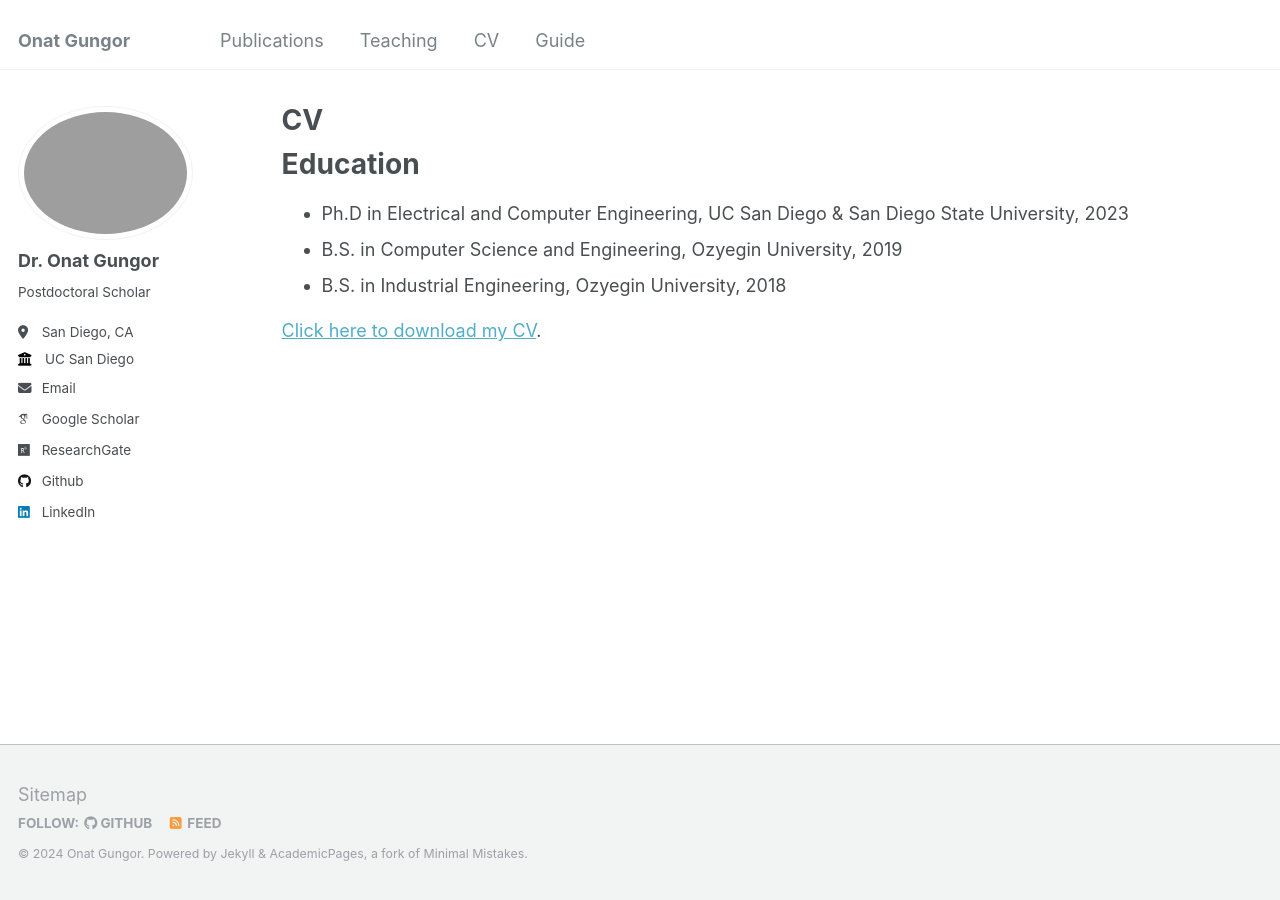
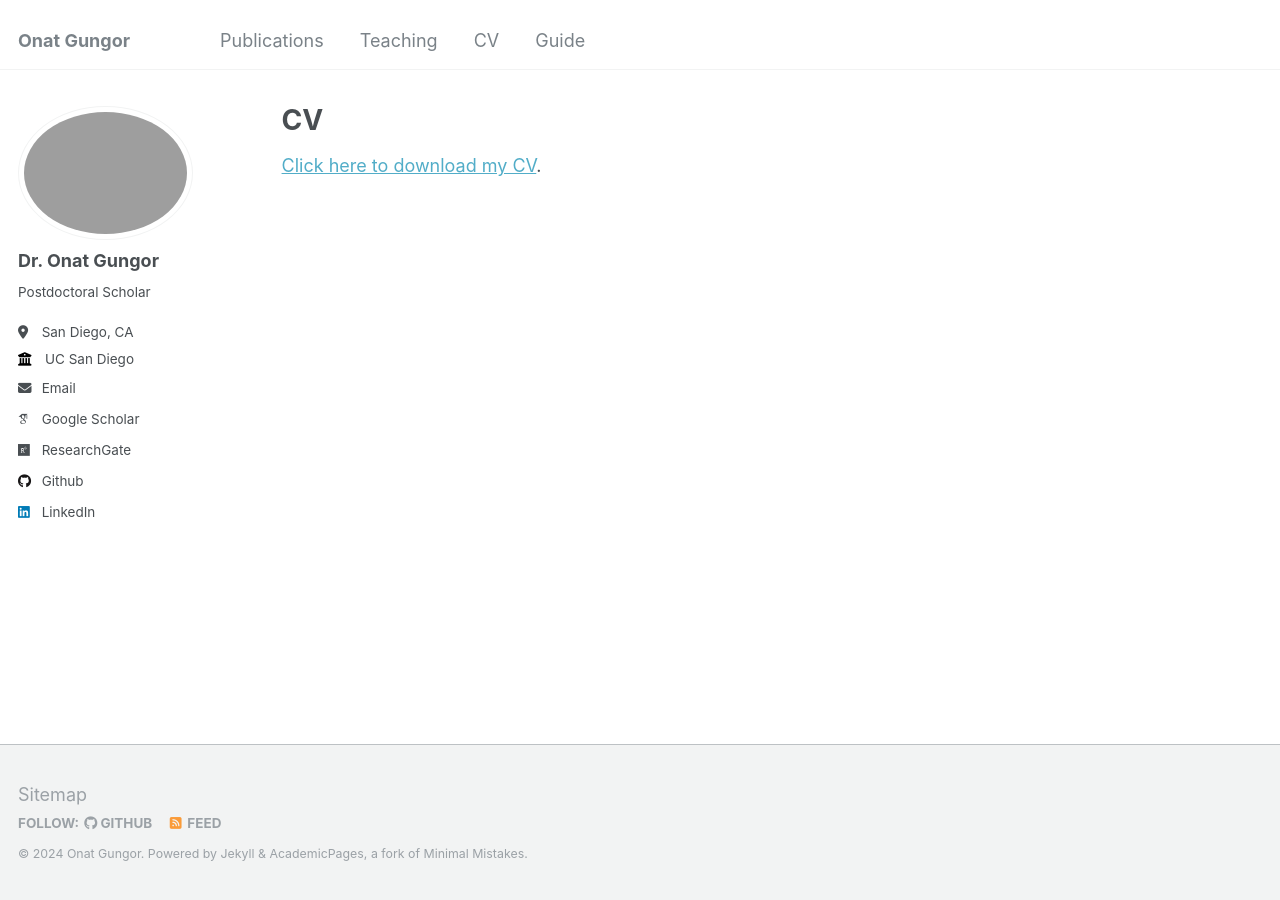
Before and after one commit to onatucsd/onatucsd.github.io, a Jekyll site: the page built from _pages/cv.md, in a window 1280 px wide. Built offline with Jekyll 4.4.1, drawn with Linux system fonts in a browser that asks for light colours; some web fonts are replaced.

Commit message:
Update cv.md

```diff
--- a/_pages/cv.md
+++ b/_pages/cv.md
@@ -9,10 +9,4 @@ redirect_from:
 
 {% include base_path %}
 
-Education
-======
-* Ph.D in Electrical and Computer Engineering, UC San Diego & San Diego State University, 2023
-* B.S. in Computer Science and Engineering, Ozyegin University, 2019
-* B.S. in Industrial Engineering, Ozyegin University, 2018
-
 [Click here to download my CV](/files/Onat_cv.pdf).
```
